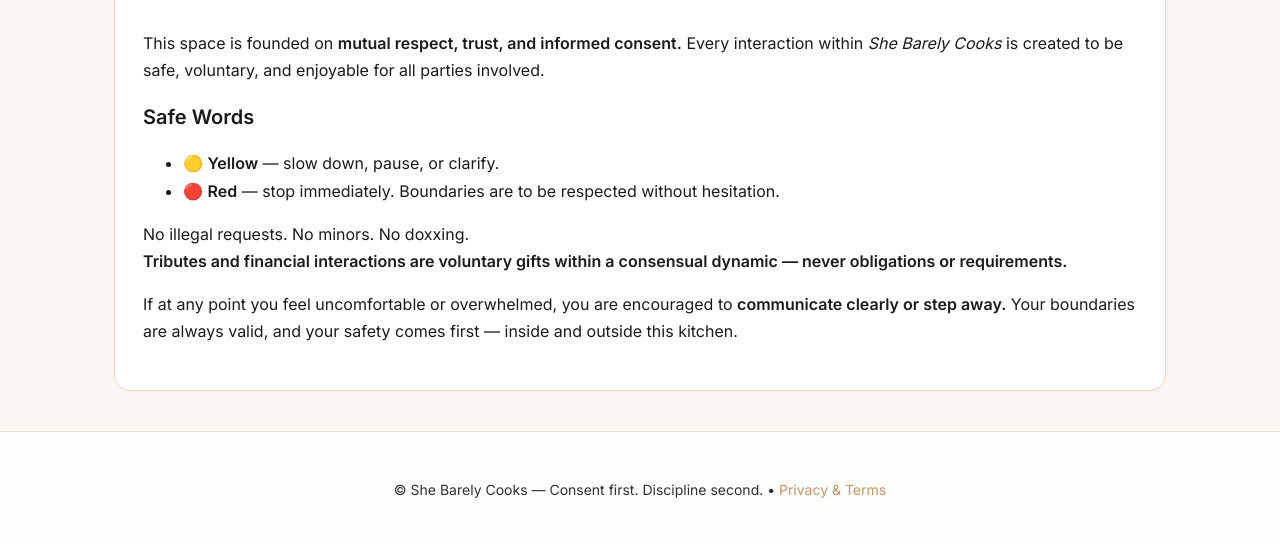
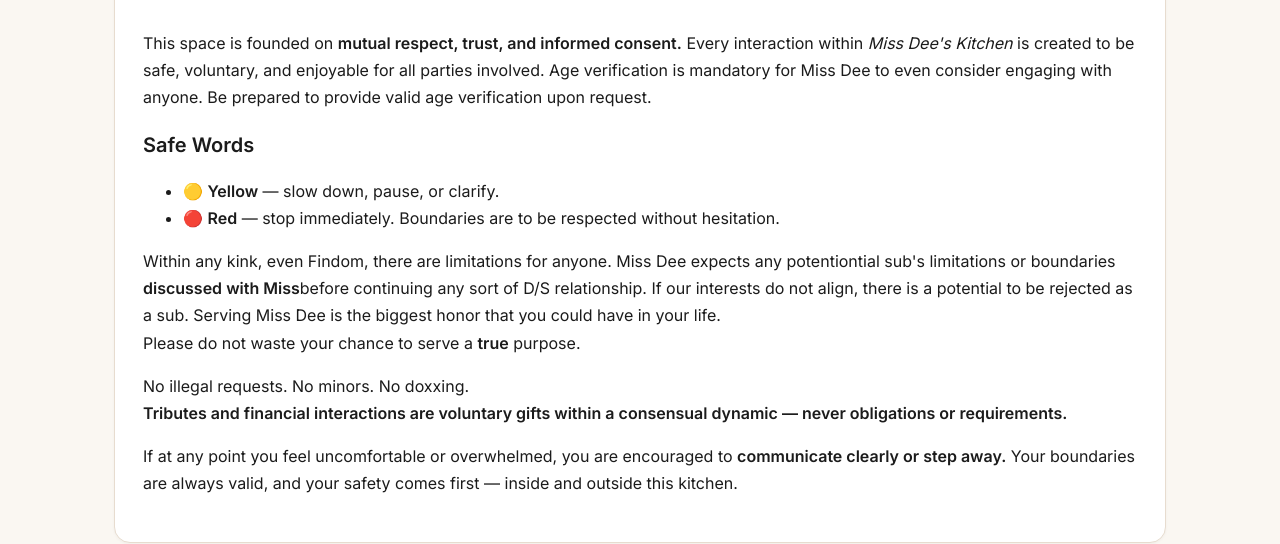
Before and after one commit to shebarelycooks/she-barely-cooks, a plain HTML site: page consent.html in a window 1280 px wide. Shown: the part 291-835 px from the top of the page. Drawn offline with nearby package versions, Linux system fonts and the light colour scheme.

Commit message:
Made changes to safe words, boundaries, AV

```diff
--- a/consent.html
+++ b/consent.html
@@ -42,8 +42,9 @@
 
     <p>
       This space is founded on <strong>mutual respect, trust, and informed consent.</strong>
-      Every interaction within <em>She Barely Cooks</em> is created to be safe, voluntary,
-      and enjoyable for all parties involved.
+      Every interaction within <em>Miss Dee's Kitchen</em> is created to be safe, voluntary,
+      and enjoyable for all parties involved. Age verification is mandatory for Miss Dee to even consider
+      engaging with anyone. Be prepared to provide valid age verification upon request.
     </p>
 
     <h3>Safe Words</h3>
@@ -51,6 +52,11 @@
       <li>🟡 <strong>Yellow</strong> — slow down, pause, or clarify.</li>
       <li>🔴 <strong>Red</strong> — stop immediately. Boundaries are to be respected without hesitation.</li>
     </ul>
+    <p>Within any kink, even Findom, there are limitations for anyone. Miss Dee expects any potentiontial sub's limitations or boundaries <strong>discussed with Miss</strong>before
+    continuing any sort of D/S relationship. If our interests do not align, there is a potential to be rejected as a sub. Serving Miss Dee is the biggest
+    honor that you could have in your life.
+    <br>
+    Please do not waste your chance to serve a <strong>true</strong> purpose.</p>
 
     <p>
       No illegal requests. No minors. No doxxing.
@@ -71,7 +77,7 @@
 
 <footer class="site-footer">
   <div class="wrap">
-    <p>© She Barely Cooks — Consent first. Discipline second. • <a href="privacy.html">Privacy &amp; Terms</a></p>
+    <p>© She Barely Cooks — Consent first. Discipline second. 2025 • <a href="privacy.html">Privacy &amp; Terms</a></p>
   </div>
 </footer>
 <script src="assets/js/app.js"></script>
```
